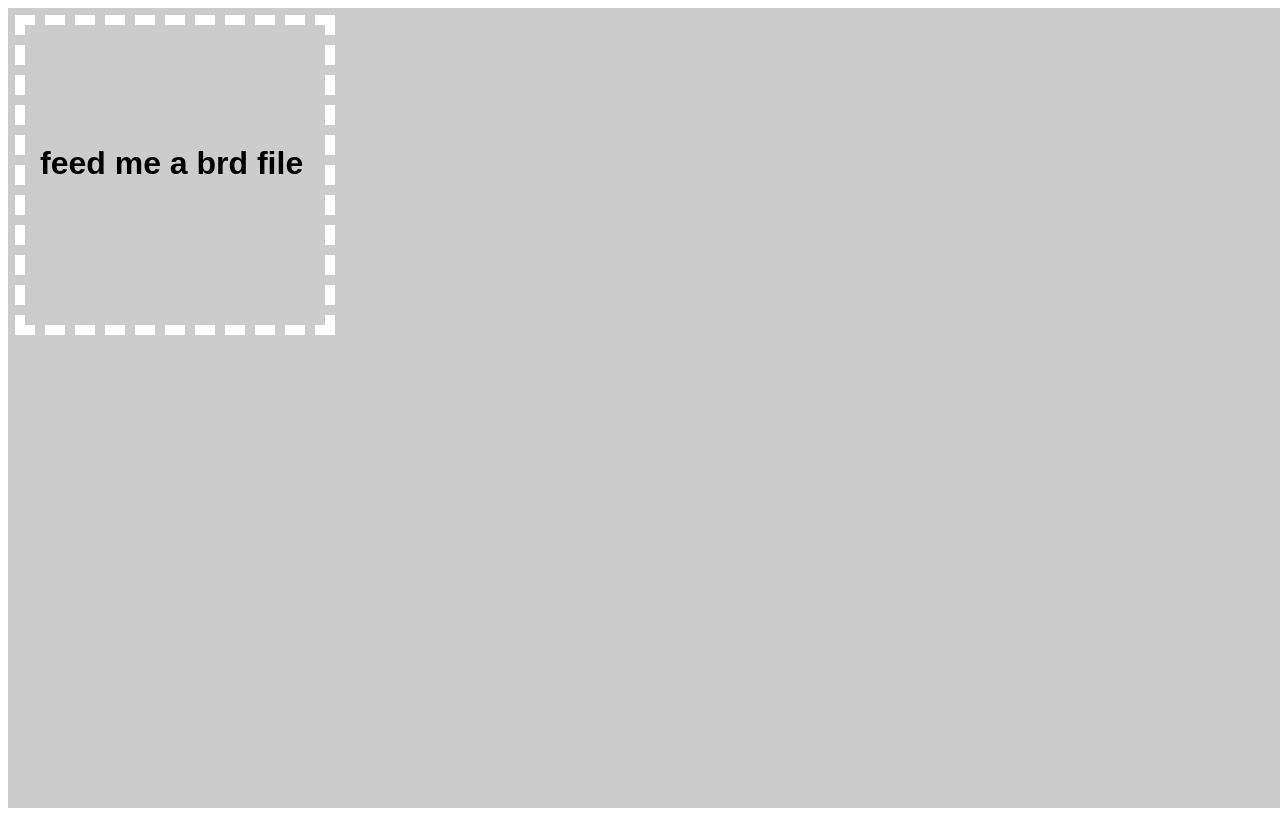
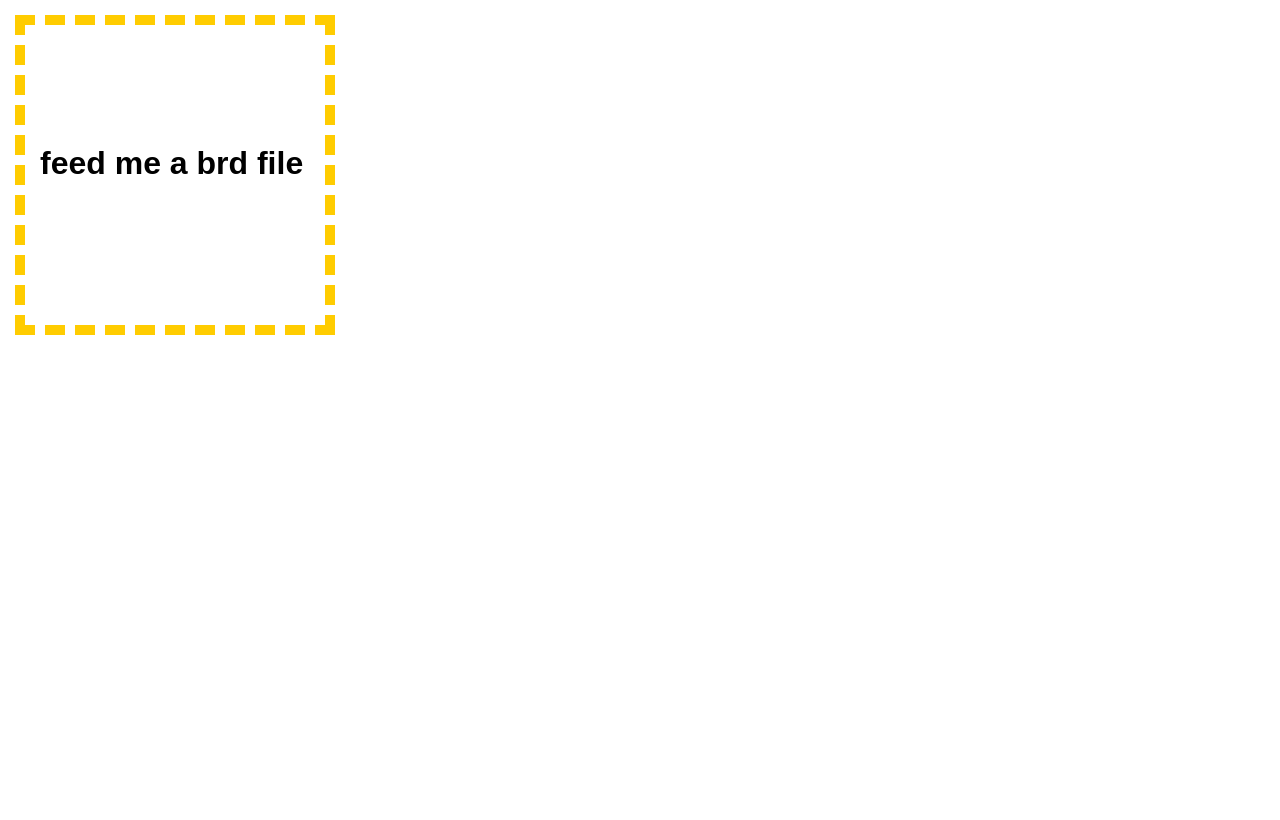
Before and after one commit to jmpinit/bird, a plain HTML site: page frontend/index.html in a window 1280 px wide. Drawn offline with nearby package versions, Linux system fonts and the light colour scheme.

Commit message:
Friendlier colors.

```diff
--- a/frontend/js/main.js
+++ b/frontend/js/main.js
@@ -2,7 +2,7 @@ var scene = new THREE.Scene();
 var camera = new THREE.PerspectiveCamera( 75, window.innerWidth / window.innerHeight, 0.1, 10000 );
 
 var renderer = new THREE.WebGLRenderer();
-renderer.setClearColor( 0xcccccc, 1 );
+renderer.setClearColor( 0xffffff, 1 );
 renderer.setSize(window.innerWidth, window.innerHeight);
 document.body.appendChild( renderer.domElement );
 
--- a/frontend/main.css
+++ b/frontend/main.css
@@ -6,7 +6,7 @@
     width: 300px;
     height: 300px;
 
-    border: 10px dashed #fff;
+    border: 10px dashed #fc0;
 }
 
 #holder.hover {
```
